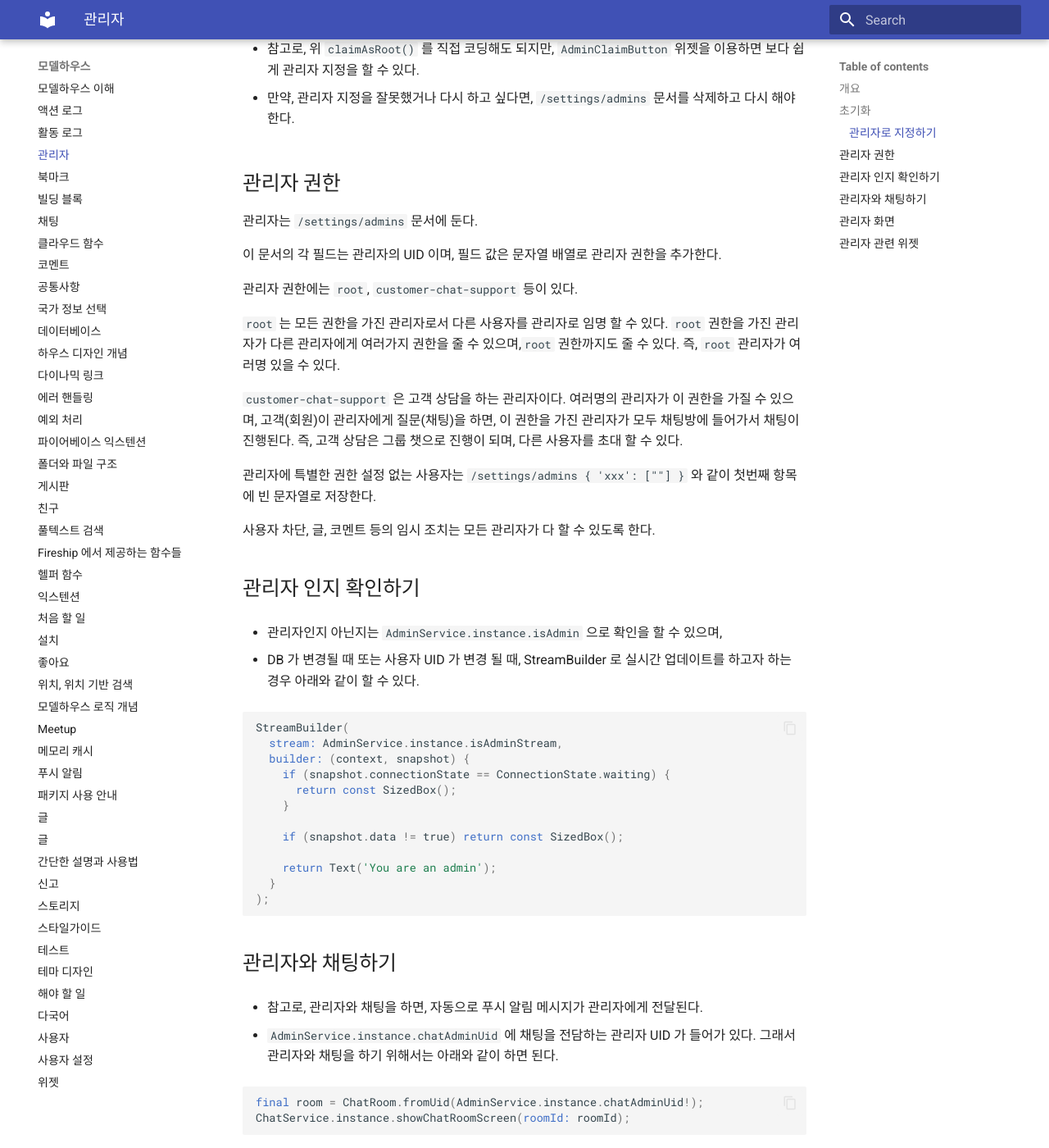
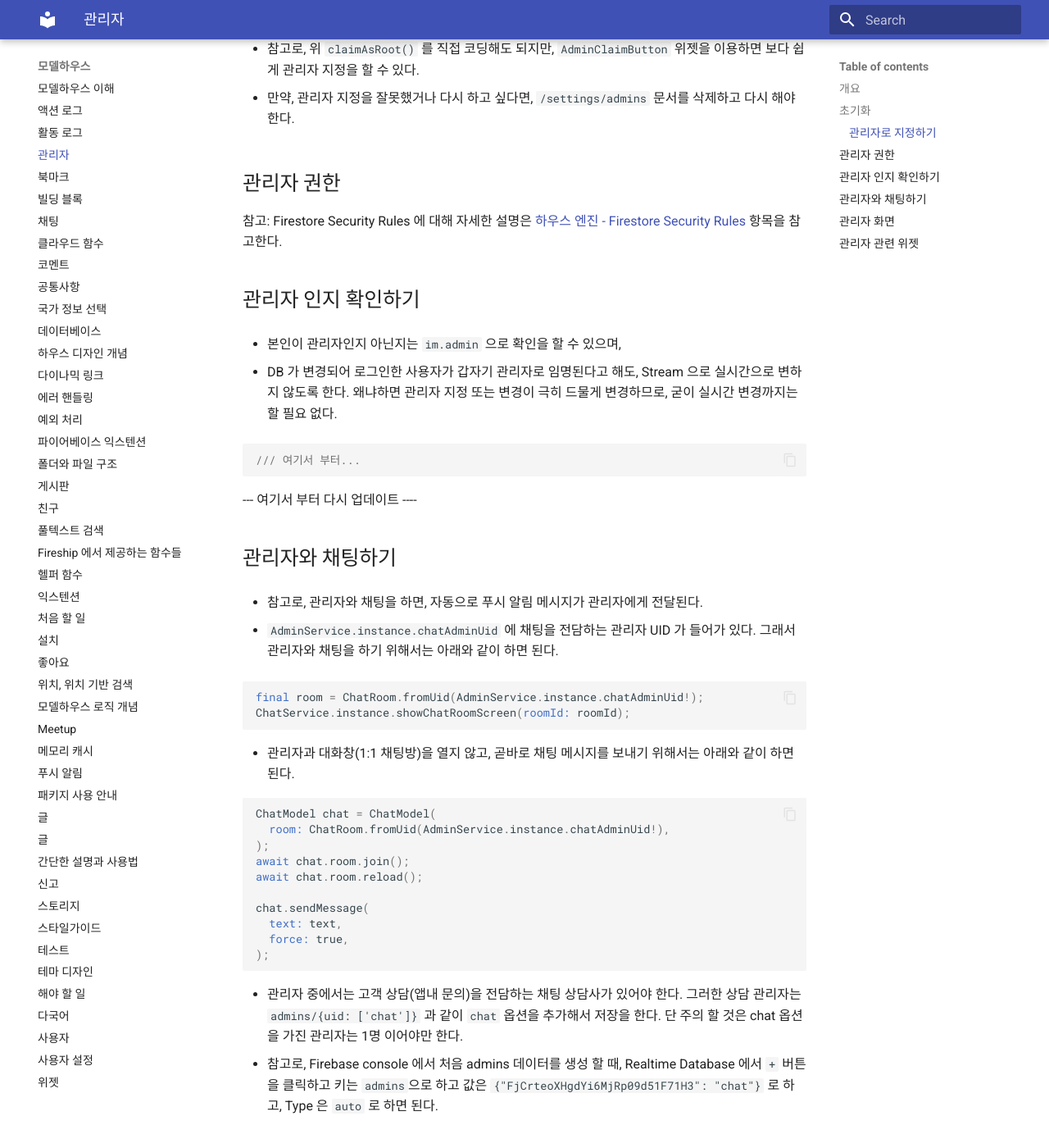
Before and after one commit to withcenterdev5/model_house, an MkDocs documentation site: the page built from docs/admin.md, in a window 1280 px wide and 1400 px high, scrolled down 1045 px. Shown: the whole window at 82% size. Built offline with MkDocs 1.6.1 and Material for MkDocs 9.7.7, drawn with Linux system fonts in a browser that asks for light colours.

Commit message:
update for admin

````diff
--- a/docs/admin.md
+++ b/docs/admin.md
@@ -41,42 +41,23 @@ AdminService.instance.claimAsRoot();
 
 ## 관리자 권한
 
-관리자는 `/settings/admins` 문서에 둔다.
-
-이 문서의 각 필드는 관리자의 UID 이며, 필드 값은 문자열 배열로 관리자 권한을 추가한다.
-
-관리자 권한에는 `root`, `customer-chat-support` 등이 있다.
-
-`root` 는 모든 권한을 가진 관리자로서 다른 사용자를 관리자로 임명 할 수 있다. `root` 권한을 가진 관리자가 다른 관리자에게 여러가지 권한을 줄 수 있으며,`root` 권한까지도 줄 수 있다. 즉, `root` 관리자가 여러명 있을 수 있다.
-
-`customer-chat-support` 은 고객 상담을 하는 관리자이다. 여러명의 관리자가 이 권한을 가질 수 있으며, 고객(회원)이 관리자에게 질문(채팅)을 하면, 이 권한을 가진 관리자가 모두 채팅방에 들어가서 채팅이 진행된다. 즉, 고객 상담은 그룹 챗으로 진행이 되며, 다른 사용자를 초대 할 수 있다.
-
-관리자에 특별한 권한 설정 없는 사용자는 `/settings/admins { 'xxx': [""] }` 와 같이 첫번째 항목에 빈 문자열로 저장한다.
-
-사용자 차단, 글, 코멘트 등의 임시 조치는 모든 관리자가 다 할 수 있도록 한다.
+참고: Firestore Security Rules 에 대해 자세한 설명은 [하우스 엔진 - Firestore Security Rules](https://github.com/thruthesky/hengine?tab=readme-ov-file#firebase-security-rules) 항목을 참고한다.
 
 
 
 ## 관리자 인지 확인하기
 
-- 관리자인지 아닌지는 `AdminService.instance.isAdmin` 으로 확인을 할 수 있으며,
+- 본인이 관리자인지 아닌지는 `im.admin` 으로 확인을 할 수 있으며,
 
-- DB 가 변경될 때 또는 사용자 UID 가 변경 될 때, StreamBuilder 로 실시간 업데이트를 하고자 하는 경우 아래와 같이 할 수 있다.
+- DB 가 변경되어 로그인한 사용자가 갑자기 관리자로 임명된다고 해도, Stream 으로 실시간으로 변하지 않도록 한다. 왜냐하면 관리자 지정 또는 변경이 극히 드물게 변경하므로, 굳이 실시간 변경까지는 할 필요 없다.
 
 ```dart
-StreamBuilder(
-  stream: AdminService.instance.isAdminStream,
-  builder: (context, snapshot) {
-    if (snapshot.connectionState == ConnectionState.waiting) {
-      return const SizedBox();
-    }
+/// 여기서 부터...
+```
 
-    if (snapshot.data != true) return const SizedBox();
 
-    return Text('You are an admin');
-  }
-);
-```
+
+--- 여기서 부터 다시 업데이트 ----
 
 ## 관리자와 채팅하기
 
````
